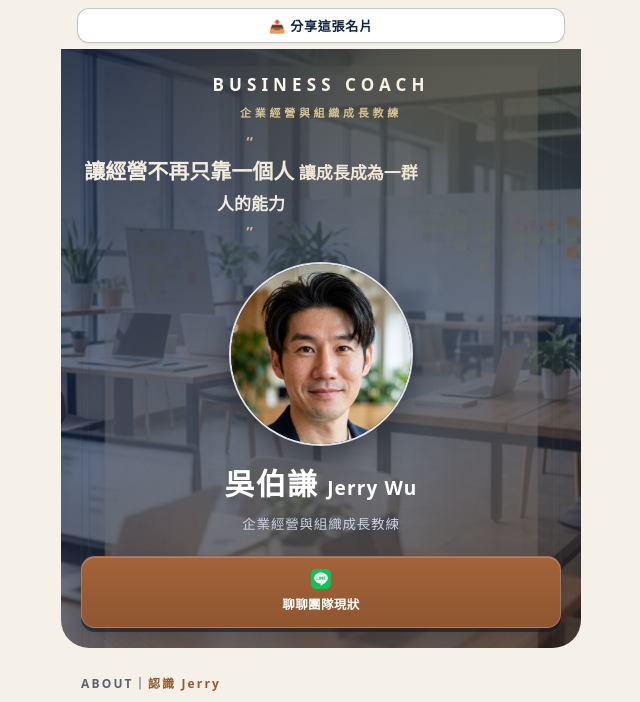
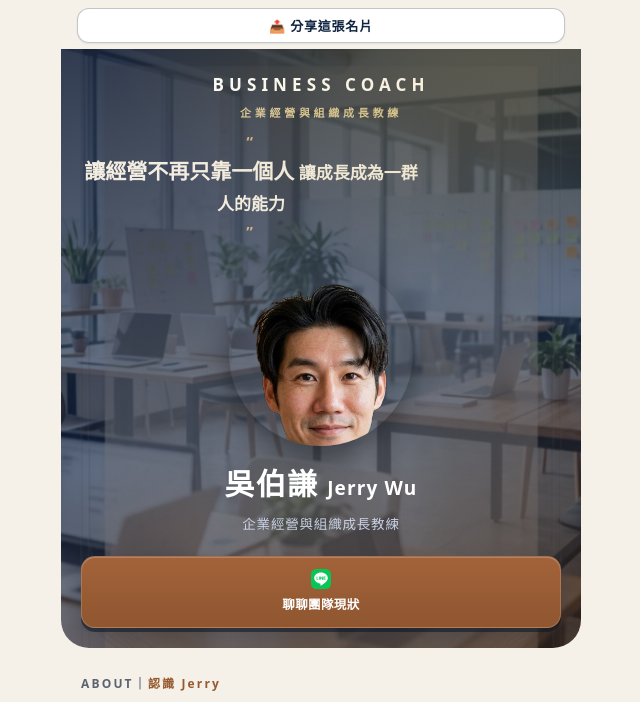
Before and after one commit to ericlin1994/jerrywu-card, a plain HTML site: page index.html in a window 1280 px wide. Shown: the top 702 px of the page, without its empty margins (319-959 px from the left). Drawn offline with Linux system fonts and the light colour scheme; no server answers.

Commit message:
一頁式網站：頭像去背（birefnet-portrait）＋hero 背景改用辦公空間圖

```diff
--- a/index.html
+++ b/index.html
@@ -52,7 +52,7 @@
   .logo{font-size:17px;font-weight:800;letter-spacing:.30em;color:#fff}
   .logo small{display:block;font-size:11px;font-weight:600;letter-spacing:.34em;color:#D8C79B;margin-top:4px}
   .portrait{width:clamp(150px,44vw,184px);height:clamp(150px,44vw,184px);margin:16px auto 12px;border-radius:50%;object-fit:cover;
-        border:2px solid rgba(255,255,255,.85);box-shadow:0 10px 26px rgba(0,0,0,.38);background:#2b3b5c;display:block}
+        box-shadow:0 10px 26px rgba(0,0,0,.38);display:block}
   .portrait-ph{width:clamp(150px,44vw,184px);height:clamp(150px,44vw,184px);margin:16px auto 12px;border-radius:50%;
         display:flex;align-items:center;justify-content:center;font-size:13px;letter-spacing:.2em;
         border:2px dashed rgba(255,255,255,.45);color:rgba(255,255,255,.6);background:rgba(255,255,255,.06)}
@@ -436,7 +436,7 @@
     </div>
 
     <!-- 頭像檔名由 client.json 的 web.portrait 決定；沒有檔案時顯示佔位圈 -->
-    <img class="portrait" src="photo_avatar-v9.jpg" alt="吳伯謙 Jerry Wu" fetchpriority="high" decoding="async" width="134" height="134"
+    <img class="portrait" src="photo_avatar-v10.png" alt="吳伯謙 Jerry Wu" fetchpriority="high" decoding="async" width="134" height="134"
          onerror="this.outerHTML='<div class=&quot;portrait-ph&quot;>形象照</div>'">
 
     <h1 class="name">吳伯謙 <span>Jerry Wu</span></h1>
@@ -625,7 +625,7 @@ let payloadFailed = false;
 
 /* 改動 flex-cards.json 後請把 BUILD 往後跳一號：
    LINE 內建瀏覽器會快取檔案，不跳號會一直送出舊版卡片 */
-const BUILD = 'b165';
+const BUILD = 'b166';
 const PAGE_VER = '2026-10-23-1310'   // 每次改頁面就改這個，用來確認手機拿到的是最新版
 
 /* ═══════ FLEX_PAYLOAD_START（由 build_flex.py 自動寫入，勿手改）═══════ */
```
Also changed, not shown: photo_avatar-v10.png (added).
